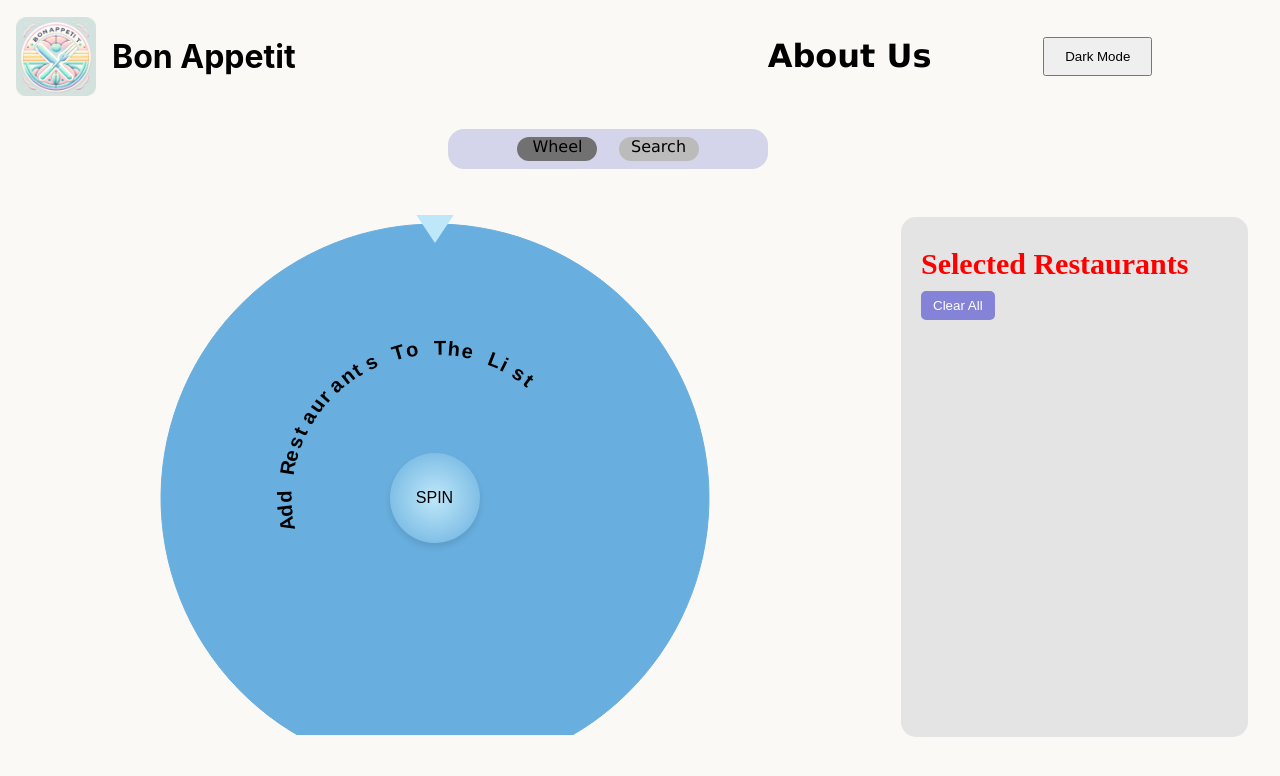
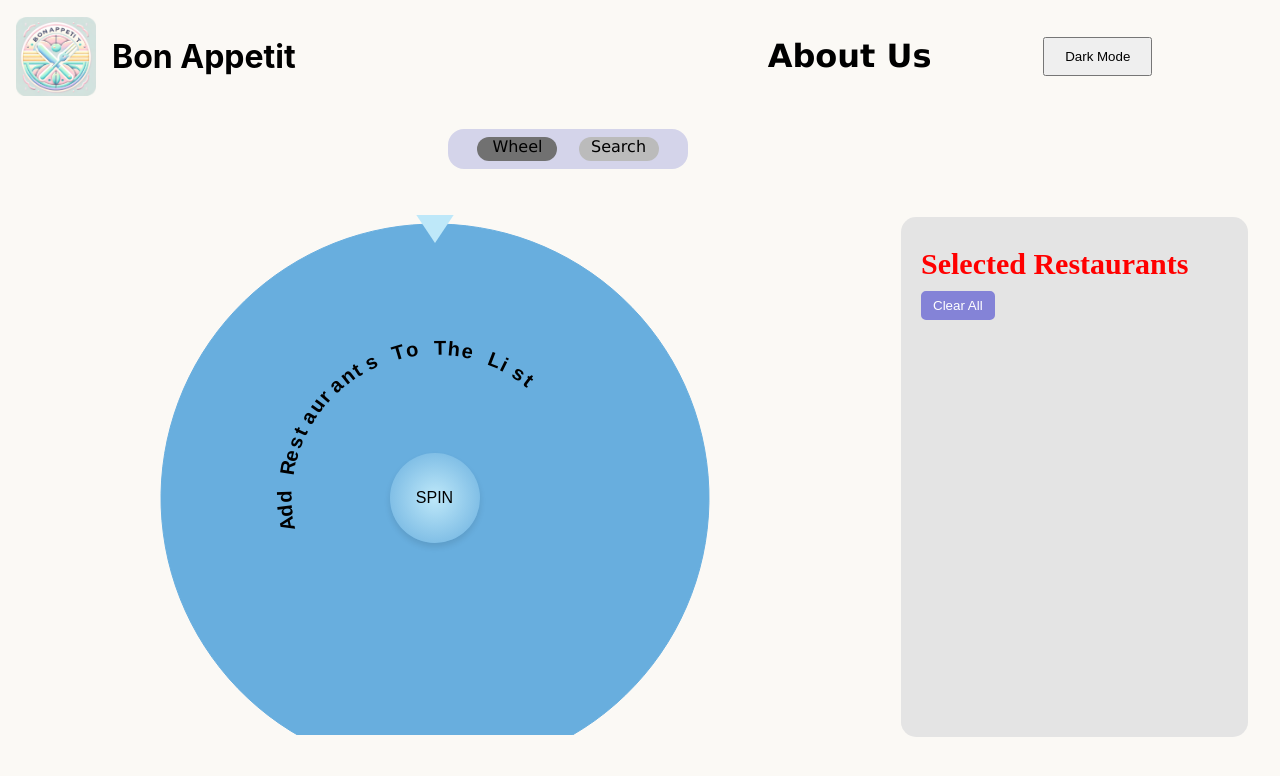
Before and after one commit to WChen04/Bon-Appetit, a website: page html/index.html in a window 1280 px wide. Drawn offline with nearby package versions, Linux system fonts and the light colour scheme; no server answers; files whose address does not match are found by name.

Commit message:
Update index.css

```diff
--- a/styles/index.css
+++ b/styles/index.css
@@ -86,6 +86,7 @@ img {
   justify-content: center;
   align-content: center;
   animation: slideInFromLeft 0.5s ease forwards;
+  width: 15em
 }
 
 .active,
```
